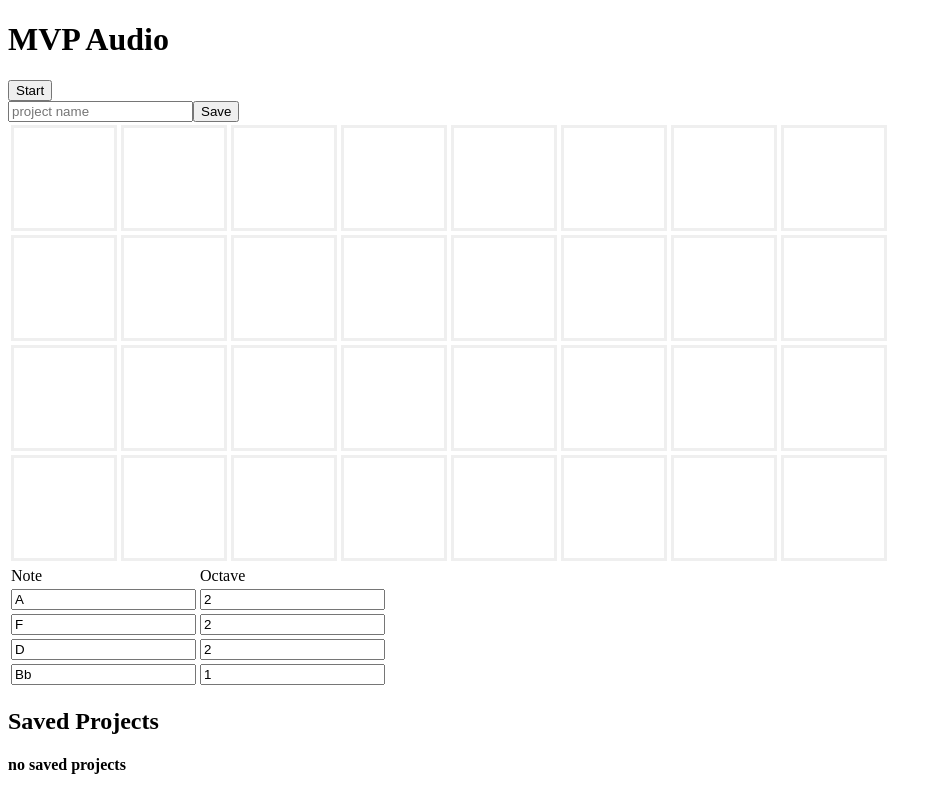
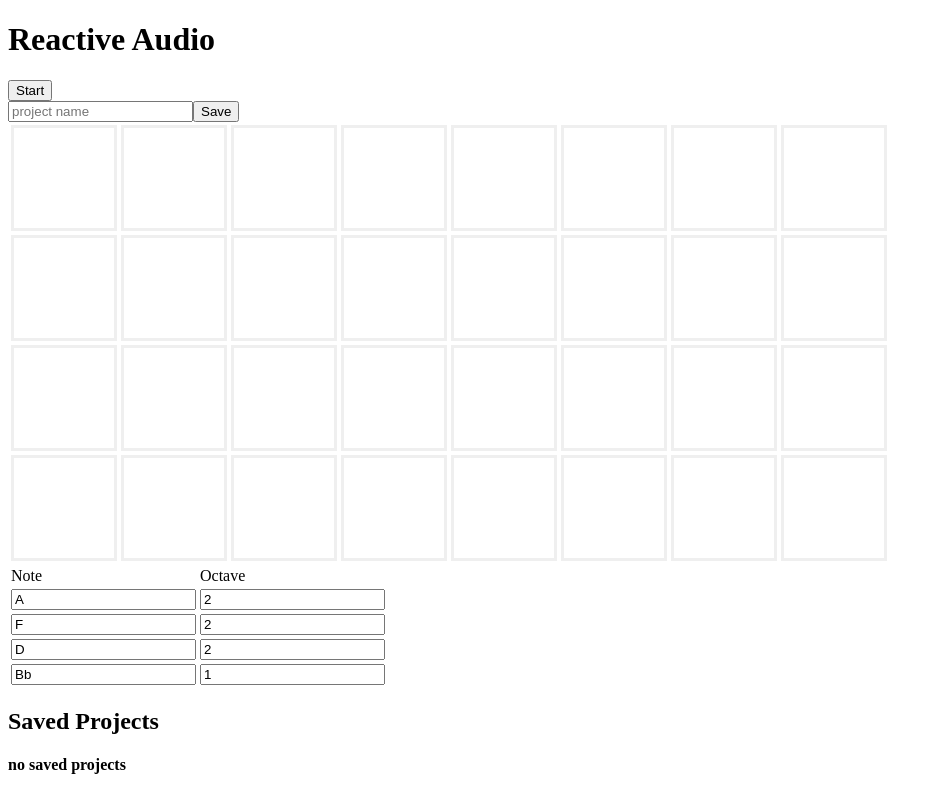
Before and after one commit to rriegel/Reactive-Audio, a React app: page / in a window 1280 px wide. Shown: the whole page, without its empty margins (0-942 px from the left). Built offline with nearby package versions, Linux system fonts and the light colour scheme; no server answers; the HTML template or start-up script is replaced by a standard one.

Commit message:
updated project name

```diff
--- a/client/src/app.jsx
+++ b/client/src/app.jsx
@@ -120,7 +120,7 @@ class App extends React.Component {
   render() {
     return (
       <div>
-        <h1>MVP Audio</h1>
+        <h1>Reactive Audio</h1>
         <button onClick={ () => {this.toggleSequencer()} } >{this.state.isPlaying ? 'Stop' : 'Start'}</button>
         <form>
           <input id='savestate-name' type='text' placeholder='project name'></input>
@@ -163,7 +163,7 @@ class App extends React.Component {
             </table>
           </form>
         </div>
-        < SaveList
+        <SaveList
           saves={this.state.savestates}
           loadSave={(stateName) => { this.loadSave(stateName) }}
           deleteSave={(stateName) => { this.deleteSave(stateName) }}
```
